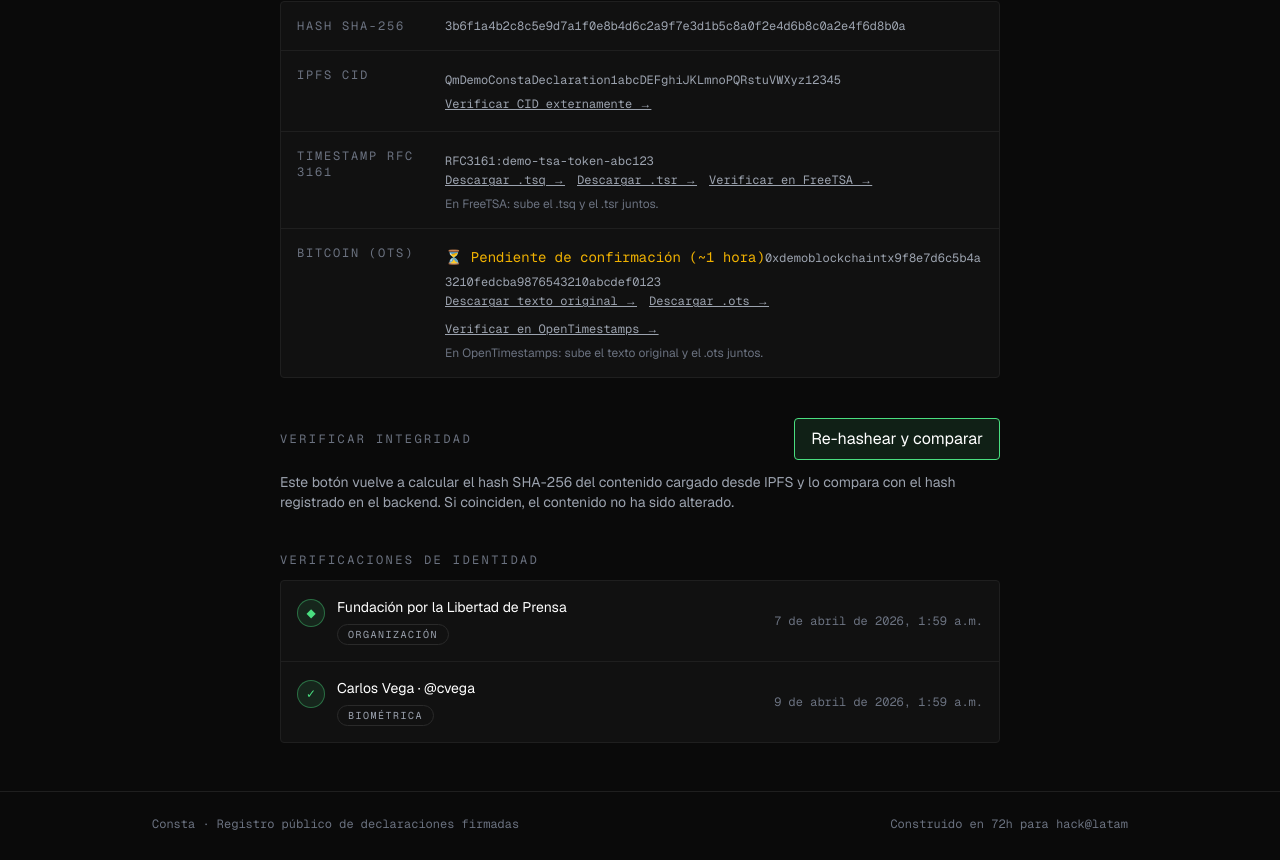
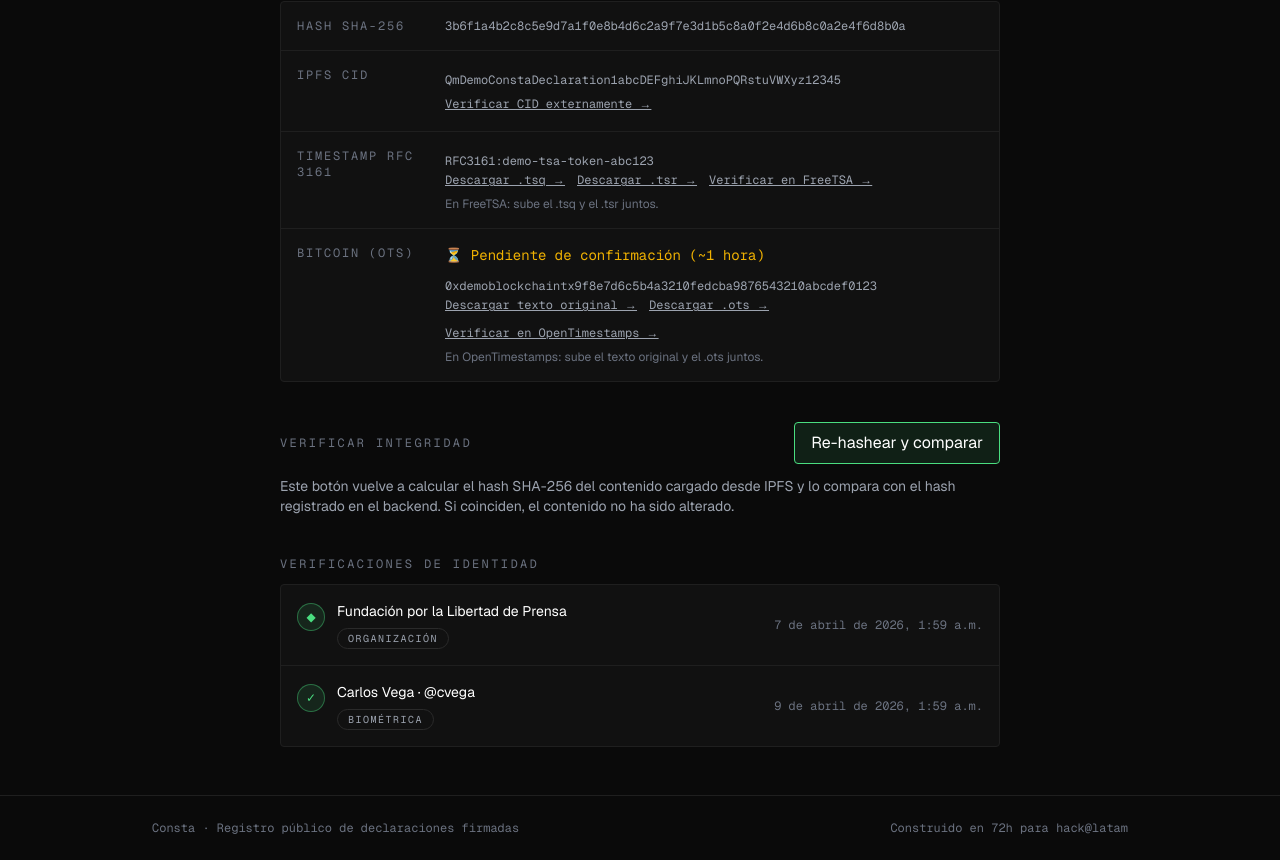
Before and after one commit to consta-app/consta-frontend, a Next.js app: page /declaration/demo-declaration-1/verify in a window 1280 px wide. Shown: the part 711-1571 px from the top of the page. Built offline with nearby package versions, Linux system fonts and the light colour scheme; no server answers.

Commit message:
Render Bitcoin OTS status as block-level so it sits on its own line

```diff
--- a/app/declaration/[id]/verify/page.tsx
+++ b/app/declaration/[id]/verify/page.tsx
@@ -297,11 +297,11 @@ export default function VerifyDeclarationPage({
                   </span>
                   <div className="space-y-2">
                     {data.blockchain_confirmed ? (
-                      <span className="text-sm text-accent font-mono">✓ Anclada en Bitcoin</span>
+                      <p className="text-sm text-accent font-mono">✓ Anclada en Bitcoin</p>
                     ) : data.blockchain_tx ? (
-                      <span className="text-sm text-yellow-500 font-mono">⏳ Pendiente de confirmación (~1 hora)</span>
+                      <p className="text-sm text-yellow-500 font-mono">⏳ Pendiente de confirmación (~1 hora)</p>
                     ) : (
-                      <span className="text-sm text-text-dim font-mono">Sin anclaje en blockchain</span>
+                      <p className="text-sm text-text-dim font-mono">Sin anclaje en blockchain</p>
                     )}
                     {data.blockchain_tx && (
                       <>
```
